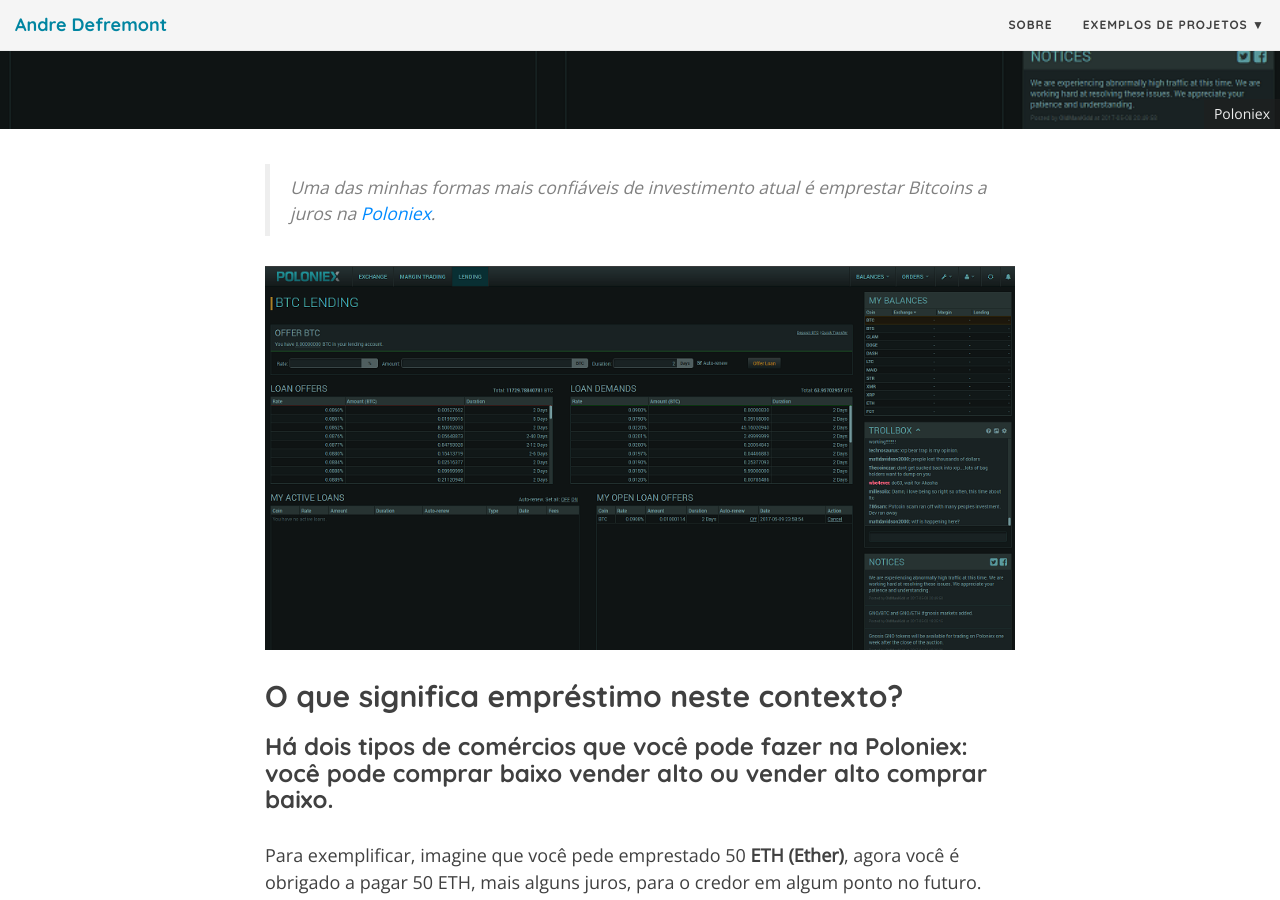
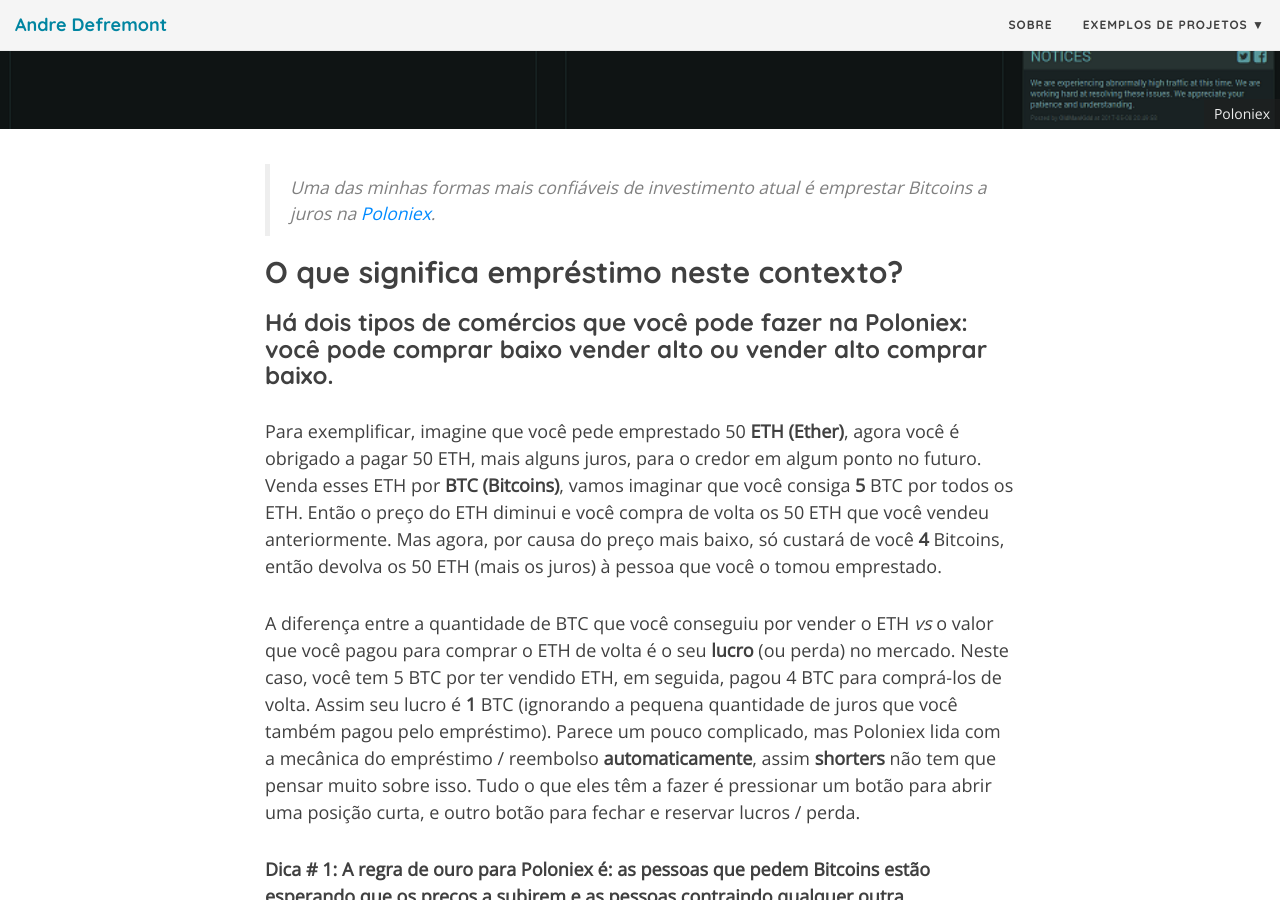
Before and after one commit to defremont/defremont.github.io, a Jekyll site: the page built from _posts/2017-05-09-como-gerar-uma-renda-passiva-emprestando-seus-bitcoins-na-poloniex.md, in a window 1280 px wide and 900 px high, scrolled down 463 px. Built offline with Jekyll 4.4.1, drawn with Linux system fonts in a browser that asks for light colours; nearby versions of some CDN libraries; comment, search, counter and statistics services are not loaded.

Commit message:
Updated 2017-05-09-como-gerar-uma-renda-passiva-emprestando-seus-bitcoins-na-poloniex.md

```diff
--- a/_posts/2017-05-09-como-gerar-uma-renda-passiva-emprestando-seus-bitcoins-na-poloniex.md
+++ b/_posts/2017-05-09-como-gerar-uma-renda-passiva-emprestando-seus-bitcoins-na-poloniex.md
@@ -10,9 +10,8 @@
 ---
 > Uma das minhas formas mais confiáveis de investimento atual é emprestar Bitcoins a juros na [Poloniex](poloniex.com).
 
-![Poloniex](/img/poloniex.png)
+## O que significa empréstimo neste contexto?
 
-## O que significa empréstimo neste contexto?
 ### Há dois tipos de comércios que você pode fazer na Poloniex: você pode comprar baixo vender alto ou vender alto comprar baixo.
 
 Para exemplificar, imagine que você pede emprestado 50 **ETH (Ether)**, agora você é obrigado a pagar 50 ETH, mais alguns juros, para o credor em algum ponto no futuro. Venda esses ETH por **BTC (Bitcoins)**, vamos imaginar que você consiga **5** BTC por todos os ETH. Então o preço do ETH diminui e você compra de volta os 50 ETH que você vendeu anteriormente. Mas agora, por causa do preço mais baixo, só custará de você **4** Bitcoins, então devolva os 50 ETH (mais os juros) à pessoa que você o tomou emprestado.
@@ -32,7 +31,7 @@
 
 Durante períodos de **alta volatilidade**, as taxas de juros podem saltar tão alto quanto **1%** ou mais por dia. Você pode esperar que isso aconteça **várias vezes por ano**. Normalmente em um pico de preço, shorters consomem todos os empréstimos disponíveis, elevando as taxas de juros. Mas você tem que ser rápido para tirar vantagem, já que as taxas mudam rápido nestas circunstâncias e não ficam por muito tempo.
 
-Esta é uma maneira muito mais segura de ganhar dinheiro do que trading, e ainda muito mais do que você ficar segurando seu dinheiro em um banco. Além disso, é menos trabalho do que analisar padrões gráficos e assistir a posições de negociação durante todo o dia como na bolsa.
+> Esta é uma maneira muito mais segura de ganhar dinheiro do que trading, e ainda muito mais do que você ficar segurando seu dinheiro em um banco. Além disso, é menos trabalho do que analisar padrões gráficos e assistir a posições de negociação durante todo o dia como na bolsa.
 
 **Nota: Eu não defendo a utilização de 100% dos seus fundos para empréstimos, é uma idéia terrível. O empréstimo é apenas um componente do que deve ser uma abordagem de investimento equilibrado e diversificadoa.**
 
```
